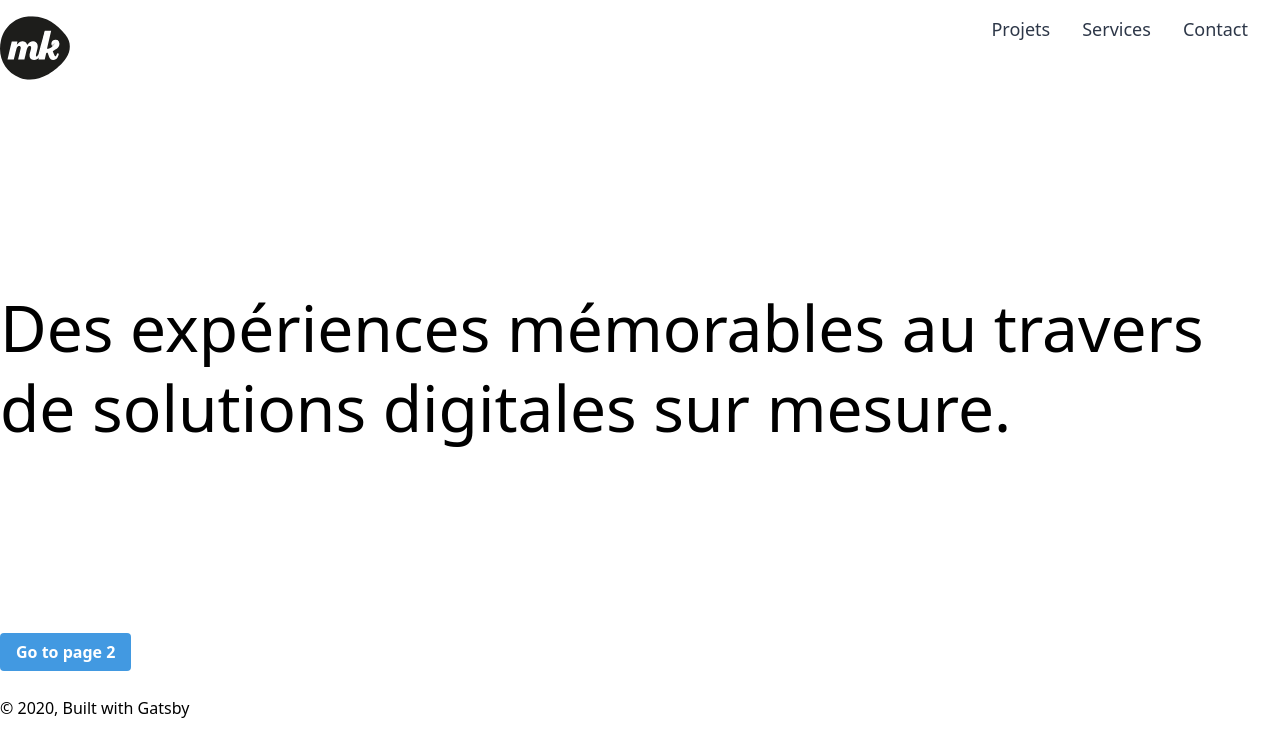
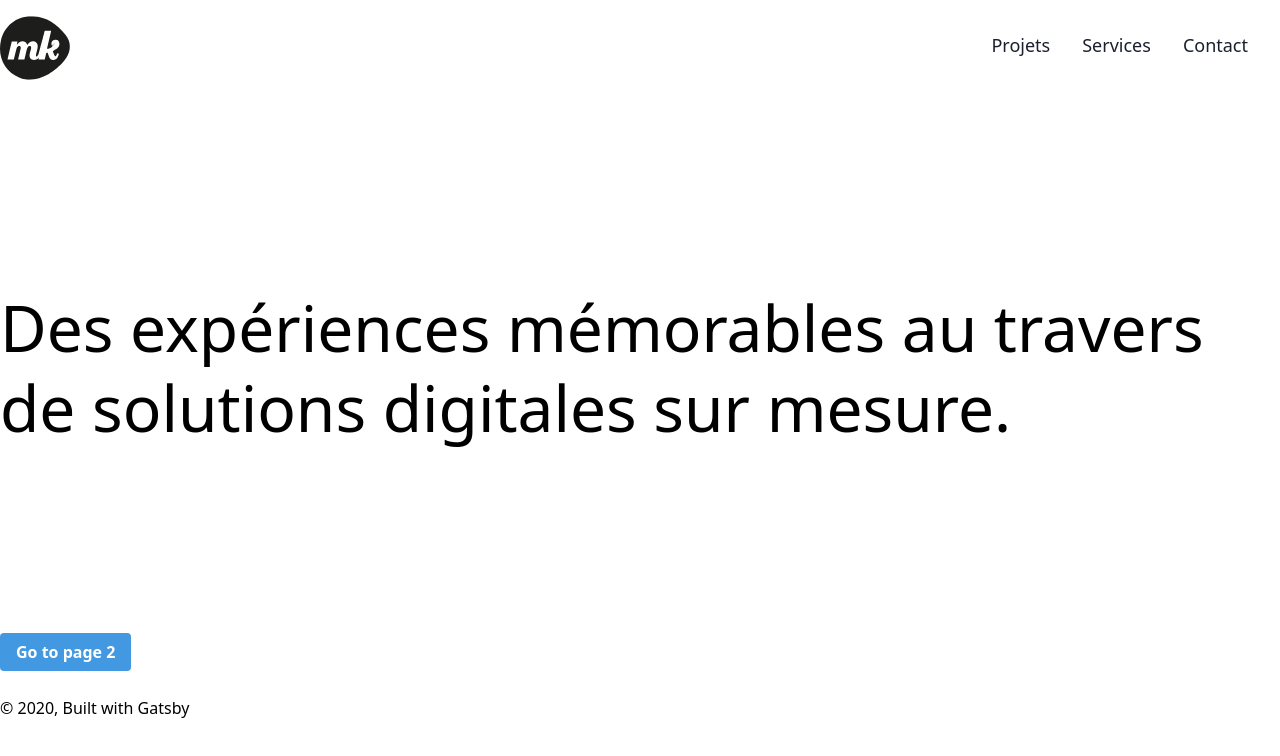
Before and after one commit to bhenbe/mk-website, a Gatsby site: page / in a window 1280 px wide. Built offline with nearby package versions, Linux system fonts and the light colour scheme; Gatsby itself is replaced by a stand-in of ours.

Commit message:
debug nav link

```diff
--- a/src/components/header.css
+++ b/src/components/header.css
@@ -15,11 +15,11 @@
 }
 
 .nav > ul > li  > a{
-    @apply text-gray-800 py-4;
+    @apply inline-block text-gray-900 py-4;
 }
 
 .nav > ul > li  > a:hover,
 .nav > ul > li  > a:active,
 .nav > ul > li  > a:focus{
-    @apply text-gray-800 underline;
+    @apply underline;
 }
```
